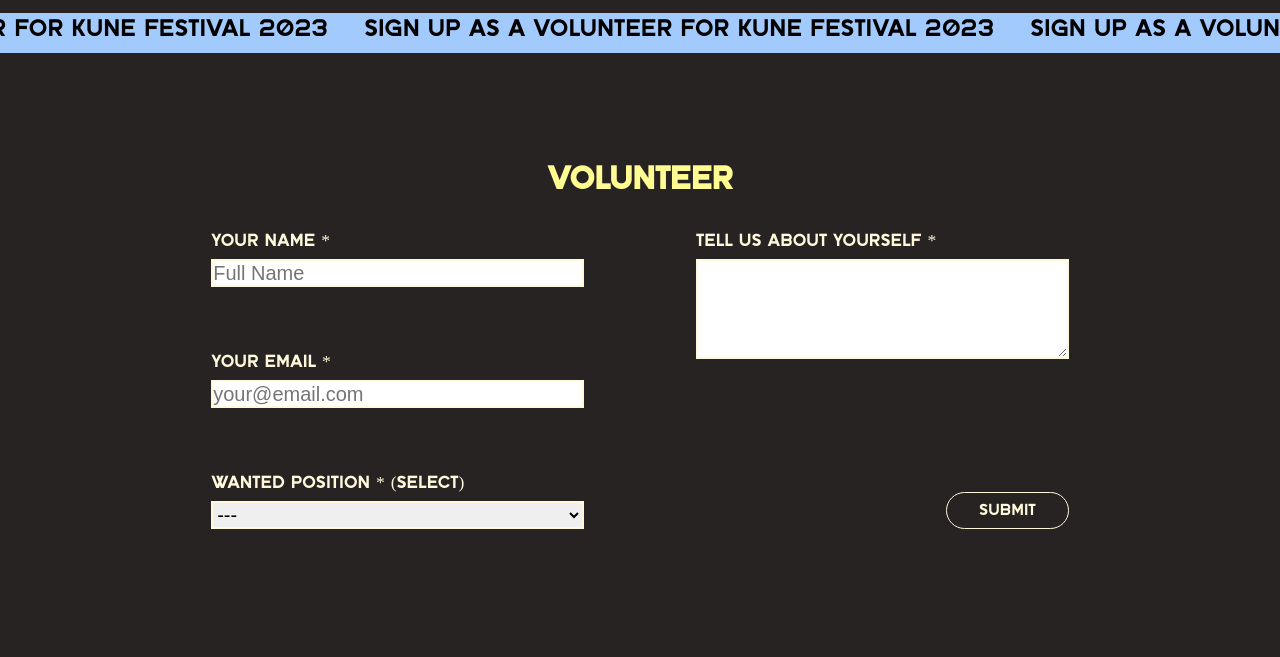
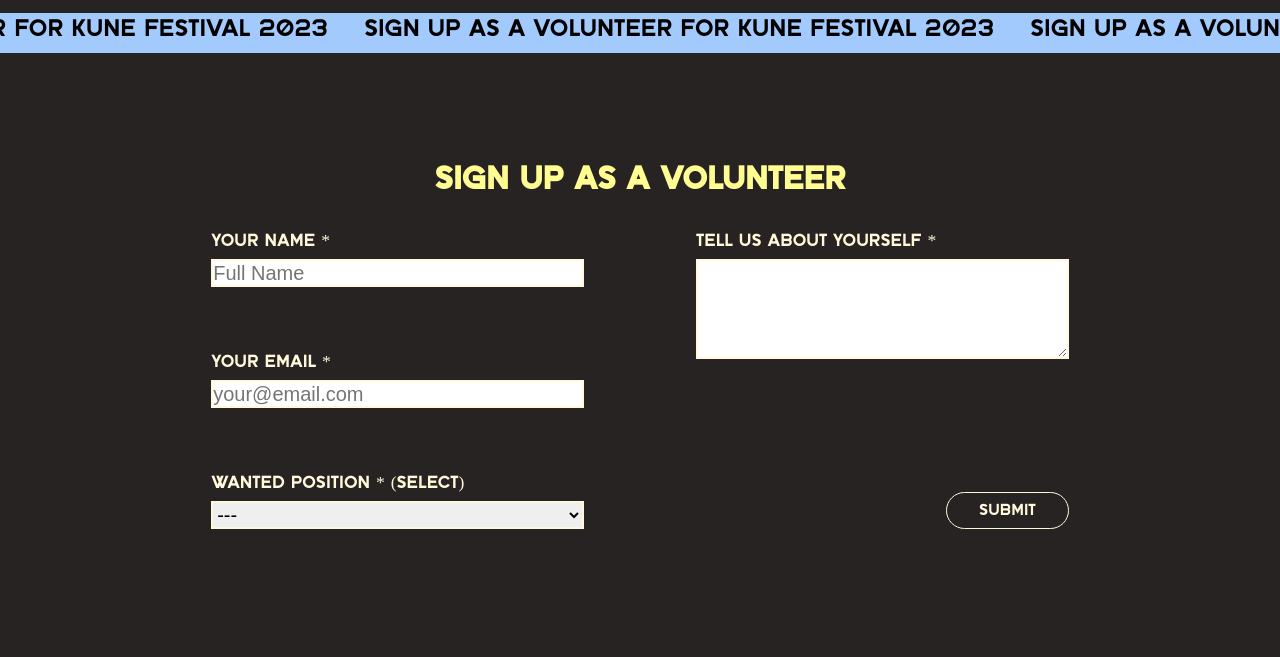
Before and after one commit to Johlar0185/kune-new, a plain HTML site: page volunteer.html in a window 1280 px wide. Shown: the part 67-724 px from the top of the page. Drawn offline with Linux system fonts and the light colour scheme; grey boxes are pictures that could not be loaded.

```diff
--- a/volunteer.html
+++ b/volunteer.html
@@ -63,7 +63,7 @@
         </div>
       </div>
     <div class="volunteerWrapper1">
-        <h1 class="headerClass">Volunteer</h1>
+        <h1 class="headerClass">sign up as a volunteer</h1>
     </div>
     <section id="submit_template">
         <form action="" method="get" class="volunteer_application">
```
Also changed, not shown: index.html (+2 -1 lines).
